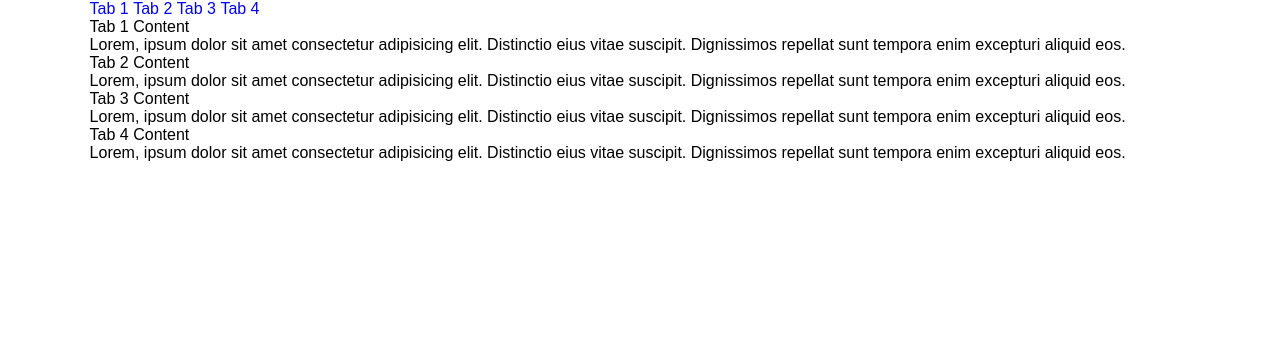
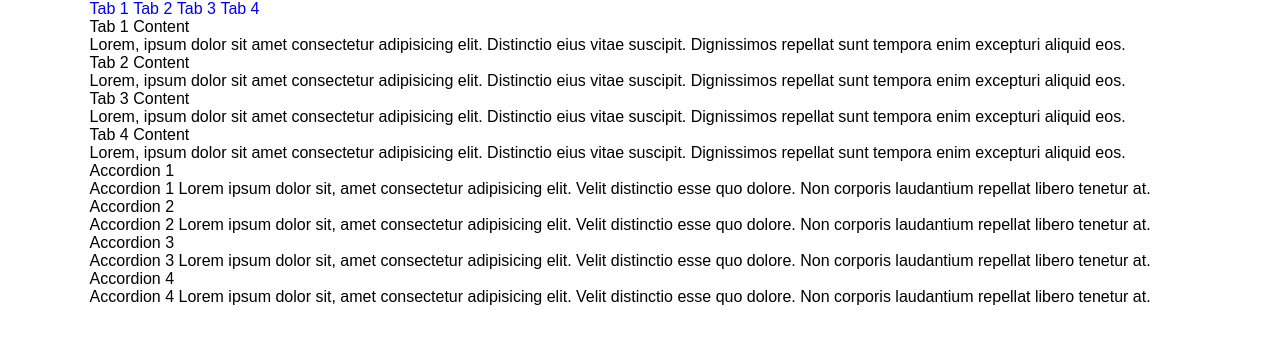
Before and after one commit to mvishrutaxioned/JS-Task8, a plain HTML site: page index.html in a window 1280 px wide. Drawn offline with Linux system fonts and the light colour scheme.

Commit message:
added accordion structure

```diff
--- a/index.html
+++ b/index.html
@@ -14,6 +14,7 @@
     <div class="container">
       <!--main section start-->
       <main>
+        <section class="tabs-structure">
           <div class="wrapper">
             <ul class="tabs">
               <li><a href="#FIXME" data-tab="Tab1" class="active" title="Tab 1">Tab 1</a></li>
@@ -40,6 +41,29 @@
               </li>
             </ul>
           </div>
+        </section>
+        <section class="accordion-structure">
+          <div class="wrapper">
+            <ul class="accordion">
+              <li class="show">
+                <h2>Accordion 1</h2>
+                <p>Accordion 1 Lorem ipsum dolor sit, amet consectetur adipisicing elit. Velit distinctio esse quo dolore. Non corporis laudantium repellat libero tenetur at.</p>
+              </li>
+              <li>
+                <h2>Accordion 2</h2>
+                <p>Accordion 2 Lorem ipsum dolor sit, amet consectetur adipisicing elit. Velit distinctio esse quo dolore. Non corporis laudantium repellat libero tenetur at.</p>
+              </li>
+              <li>
+                <h2>Accordion 3</h2>
+                <p>Accordion 3 Lorem ipsum dolor sit, amet consectetur adipisicing elit. Velit distinctio esse quo dolore. Non corporis laudantium repellat libero tenetur at.</p>
+              </li>
+              <li>
+                <h2>Accordion 4</h2>
+                <p>Accordion 4 Lorem ipsum dolor sit, amet consectetur adipisicing elit. Velit distinctio esse quo dolore. Non corporis laudantium repellat libero tenetur at.</p>
+              </li>
+            </ul>
+          </div>
+        </section>
       </main>
       <!--main section end-->
     </div>
```
Lines whose indentation alone changed are shown as unchanged.
